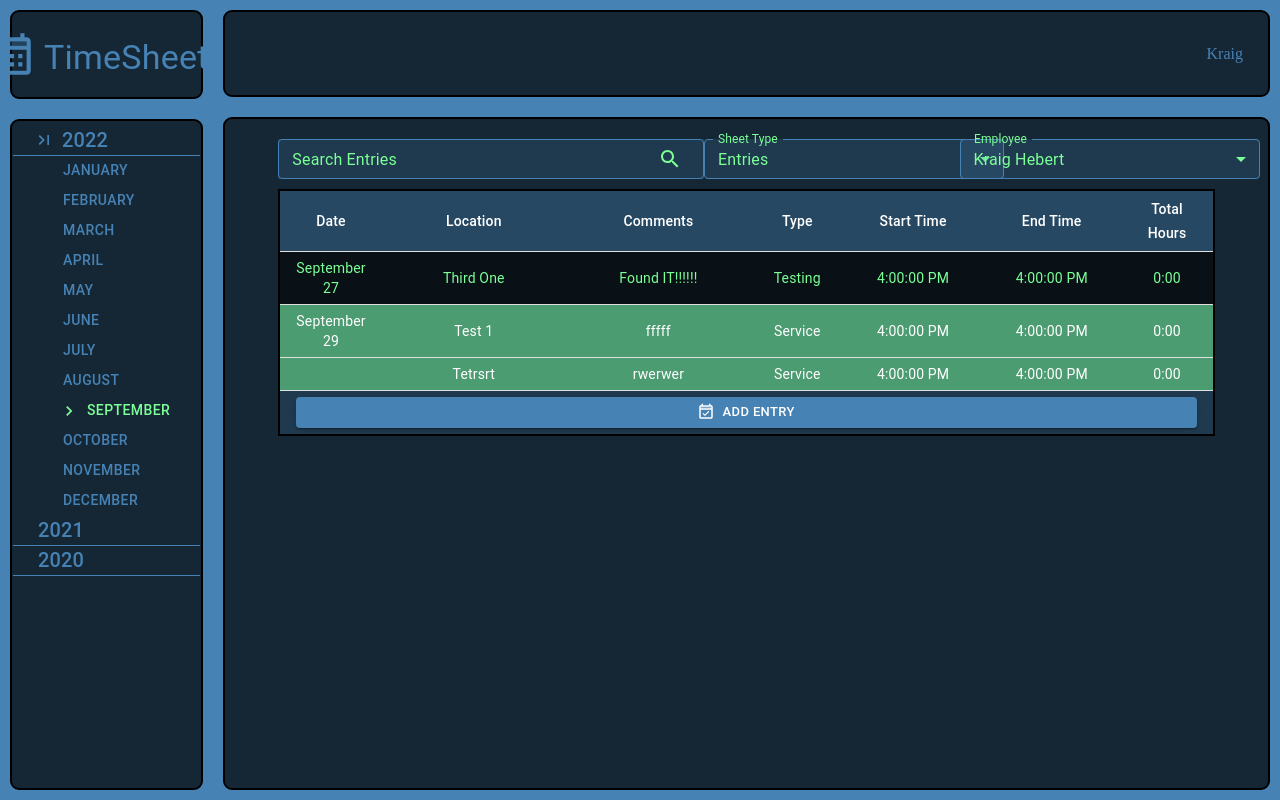
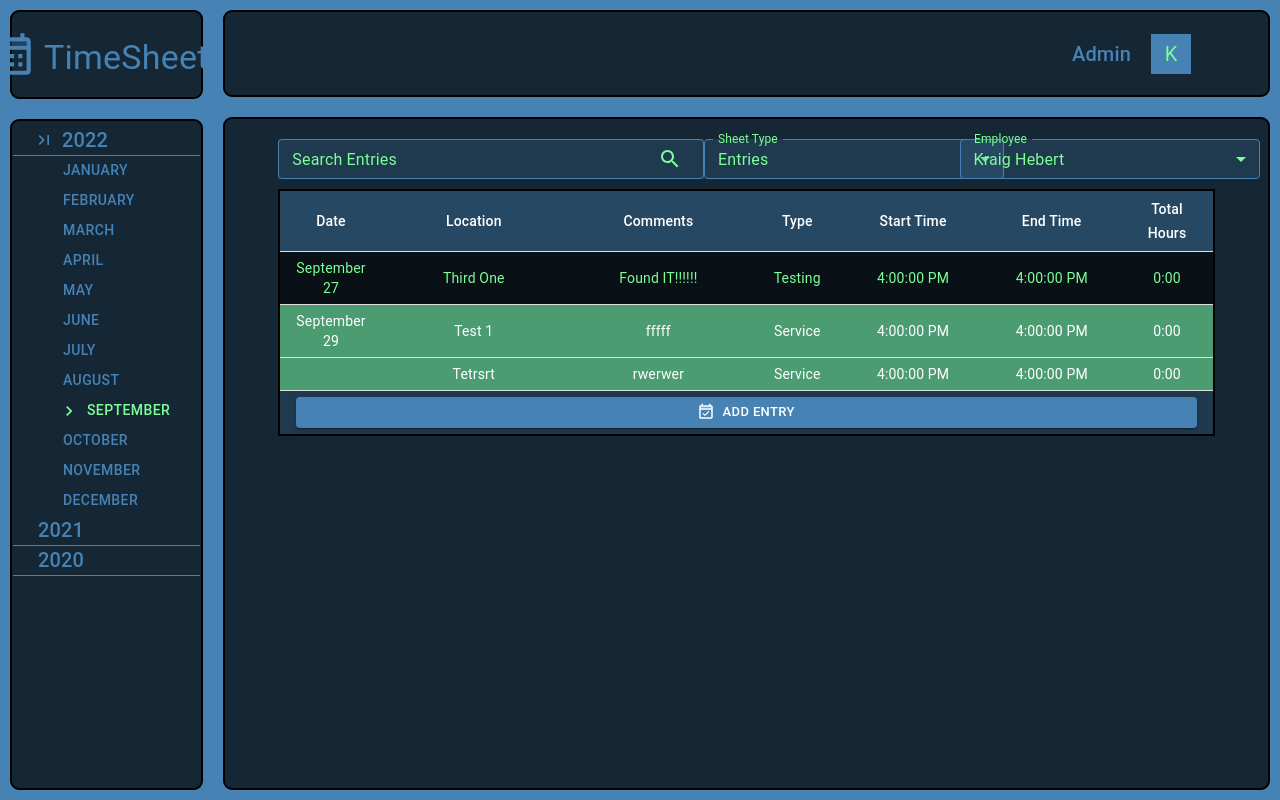
Before and after one commit to kraig-hebert/timesheets, a React (Create React App) app: page / in a window 1280 px wide. Built offline with nearby package versions, Linux system fonts and the light colour scheme; data requests are answered from the project's data file; a web font is replaced by a local one.

Commit message:
added user avatar and a check for isAdmin to display Admin

```diff
--- a/src/components/header/Header.jsx
+++ b/src/components/header/Header.jsx
@@ -1,12 +1,19 @@
 import React from 'react';
-import { Container } from '@mui/material';
+import { Avatar, Chip, Container, Typography } from '@mui/material';
 import { selectActiveUser } from '../../reducers/usersSlice';
 import * as SX from './headerSX';
 import { useSelector } from 'react-redux';
 
 const Header = () => {
   const user = useSelector(selectActiveUser);
-  return <Container align="right">{user.firstName}</Container>;
+  return (
+    <Container align="right" maxWidth={false} sx={SX.containerSX}>
+      <Typography variant="h6">{user.isAdmin && 'Admin'}</Typography>
+      <Avatar variant="square" sx={SX.avatarSX} onClick={() => {}}>
+        {user.firstName[0]}
+      </Avatar>
+    </Container>
+  );
 };
 
 export default Header;
--- /dev/null
+++ b/src/components/header/headerSX.js
@@ -0,0 +1,17 @@
+export const containerSX = {
+  width: '90%',
+  display: 'flex',
+  justifyContent: 'flex-end',
+  alignItems: 'center',
+};
+
+export const avatarSX = {
+  backgroundColor: 'primary.main',
+  color: 'secondary.main',
+  marginLeft: '20px',
+  cursor: 'pointer',
+  '&:hover': {
+    backgroundColor: 'primary.bg',
+    color: 'primary.main',
+  },
+};
```
